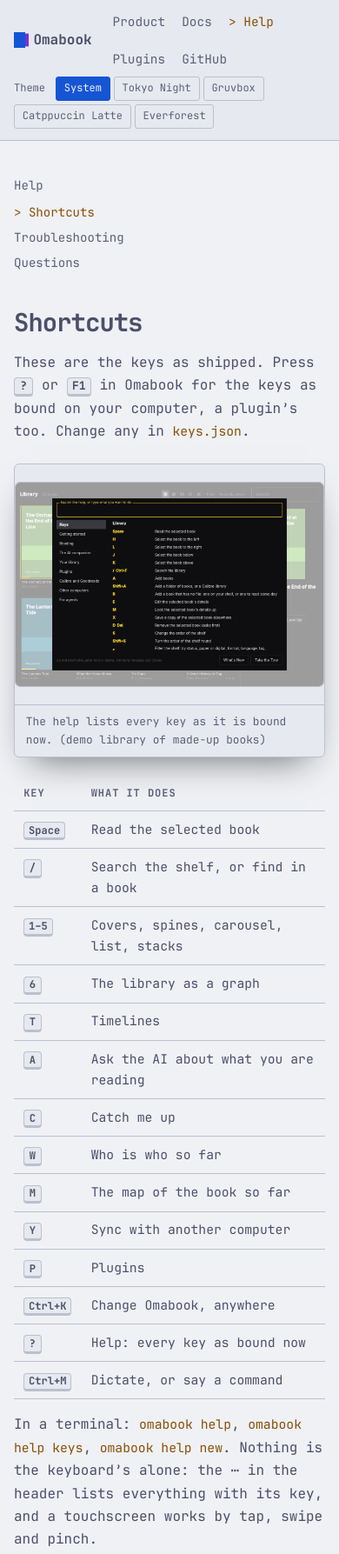
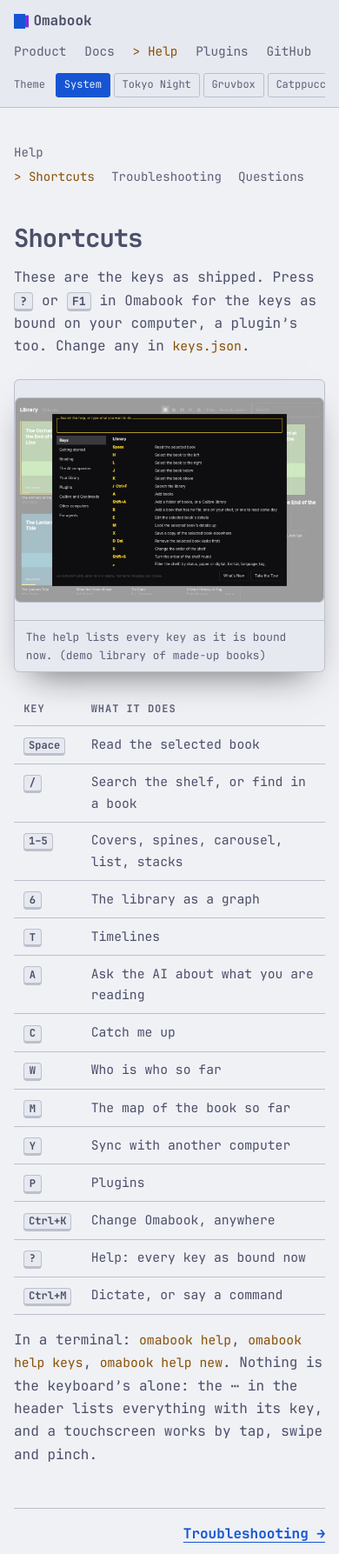
Before and after one commit to jellespijker/omabook, a plain HTML site: page site/help/shortcuts.html in a window 390 px wide. Shown: the top 1787 px of the page at 87% size. Drawn offline with Linux system fonts and the light colour scheme.

Commit message:
The site at every size: no sideways scroll from 320 to 2560, a header and tables that fit phones, the wide screen used (#203)
Co-Authored-By: Claude Sonnet 5.5 <noreply@anthropic.com>

```diff
--- a/site/style.css
+++ b/site/style.css
@@ -106,7 +106,6 @@ details{border-top:1px solid var(--line);padding:.7rem 0}summary{cursor:pointer;
 /* The graph is the peak of the page: a whole band, its heading largest, its pictures widest. */
 .home #graph{border-top:0;background:var(--bg2);margin-inline:-1rem;padding-inline:1rem;padding-block:3.5rem 4rem}
 body.home{overflow-x:clip}
-@media(min-width:60rem){.home #graph{margin-inline:calc(-1 * (50vw - 50%) + 6.5rem);padding-inline:3rem}}
 .home #graph .pane-h h2{font-size:clamp(2.2rem,6vw,4.5rem);letter-spacing:-.04em}
 .home #graph .pane-h kbd{font-size:clamp(2rem,5vw,3.6rem)}
 .home #graph .sub{font-size:1.25rem}
@@ -149,3 +148,53 @@ body.home{overflow-x:clip}
   details[open]>p{animation:rise .25s cubic-bezier(.16,1,.3,1)}
 }
 .rail a:focus-visible kbd{color:var(--a4);border-color:var(--a4)}
+
+/* Every size: the grid never grows past the screen, the reading column can shrink, and the page scales up where there is room. */
+.docs{grid-template-columns:minmax(0,1fr)}
+@media(min-width:60rem){.docs{grid-template-columns:15rem minmax(0,1fr)}}
+.prose,.col,.plugins-page>*{min-width:0}
+.prose pre,.prose table{max-width:100%}
+.prose code{overflow-wrap:anywhere}
+.prose pre code{overflow-wrap:normal}
+@media(min-width:112rem){html{font-size:112.5%}}
+@media(min-width:150rem){html{font-size:131%}}
+@media(max-width:22rem){body{font-size:.94rem}.home .hero h1{font-size:2.15rem}.themes span{padding:.2rem .4rem}.pane-h{gap:.7rem}}
+@media(pointer:coarse){.themes span,.top nav a,.rail a,.toc a,summary,.pager a{min-height:44px;display:inline-flex;align-items:center}.top nav{gap:0 .4rem}.top nav a{padding-inline:.5rem}.rail ul{gap:0 .4rem}}
+@media(max-height:32rem) and (orientation:landscape){.home .hero{padding-block:1.5rem}.top{position:static}}
+@media print{.top,.rail,.themes,.skip,.pager,.cur{display:none}body{background:#fff;color:#000}a{color:#000}.pane,.win{break-inside:avoid;border-color:#999}.home #graph{background:none}}
+
+/* Header and tables on small screens: one row each, the theme strip scrolls sideways, and a table becomes a list. */
+@media(max-width:60rem){
+  .top{gap:.6rem 1rem;padding-block:.7rem}
+  .brand{flex:1 1 auto}
+  .top nav{order:2;flex:1 1 100%;flex-wrap:nowrap;overflow-x:auto;gap:1.3rem;padding-bottom:.2rem;scrollbar-width:thin}
+  .top nav a{white-space:nowrap}
+  .themes{order:3;flex:1 1 100%;overflow-x:auto;scrollbar-width:thin}
+  .themes fieldset{flex-wrap:nowrap;white-space:nowrap}
+}
+@media(max-width:40rem){
+  .prose table:not(.keys) thead{display:none}
+  .prose table:not(.keys) tr{display:block;padding:.7rem 0;border-bottom:1px solid var(--line)}
+  .prose table:not(.keys) th,.prose table:not(.keys) td{display:block;border:0;padding:.1rem 0;white-space:normal}
+  .keys th{white-space:normal}
+}
+@media(max-width:60rem){
+  .rail ul,.toc ol{display:flex;flex-direction:row;flex-wrap:nowrap;overflow-x:auto;gap:.2rem 1.2rem;scrollbar-width:thin;padding-bottom:.4rem}
+  .rail li,.toc li{flex:none;margin:0}
+  .rail a,.toc a{white-space:nowrap}
+  .toc-h{margin-bottom:.3rem}
+}
+.wrap{grid-template-columns:minmax(0,1fr)}
+@media(min-width:60rem){.wrap{grid-template-columns:13rem minmax(0,1fr)}}
+.wrap>*,.docs>*{min-width:0}
+.top{min-width:0}
+.top>*{min-width:0;max-width:100%}
+.themes label{position:relative}
+/* Wide screens: the hero uses the room, text on the left and the shelf beside it. */
+@media(min-width:90rem){
+  .wrap,.plugins-page,.docs,.help,.foot{max-width:100rem}
+  .home .hero{display:grid;grid-template-columns:minmax(0,1fr) minmax(0,1.25fr);column-gap:3rem;align-items:start}
+  .home .hero>*{grid-column:1}
+  .home .hero>.win{grid-column:2;grid-row:1/span 4;margin-top:0;position:sticky;top:5rem}
+  .home .hero h1{max-width:none}
+}
```
